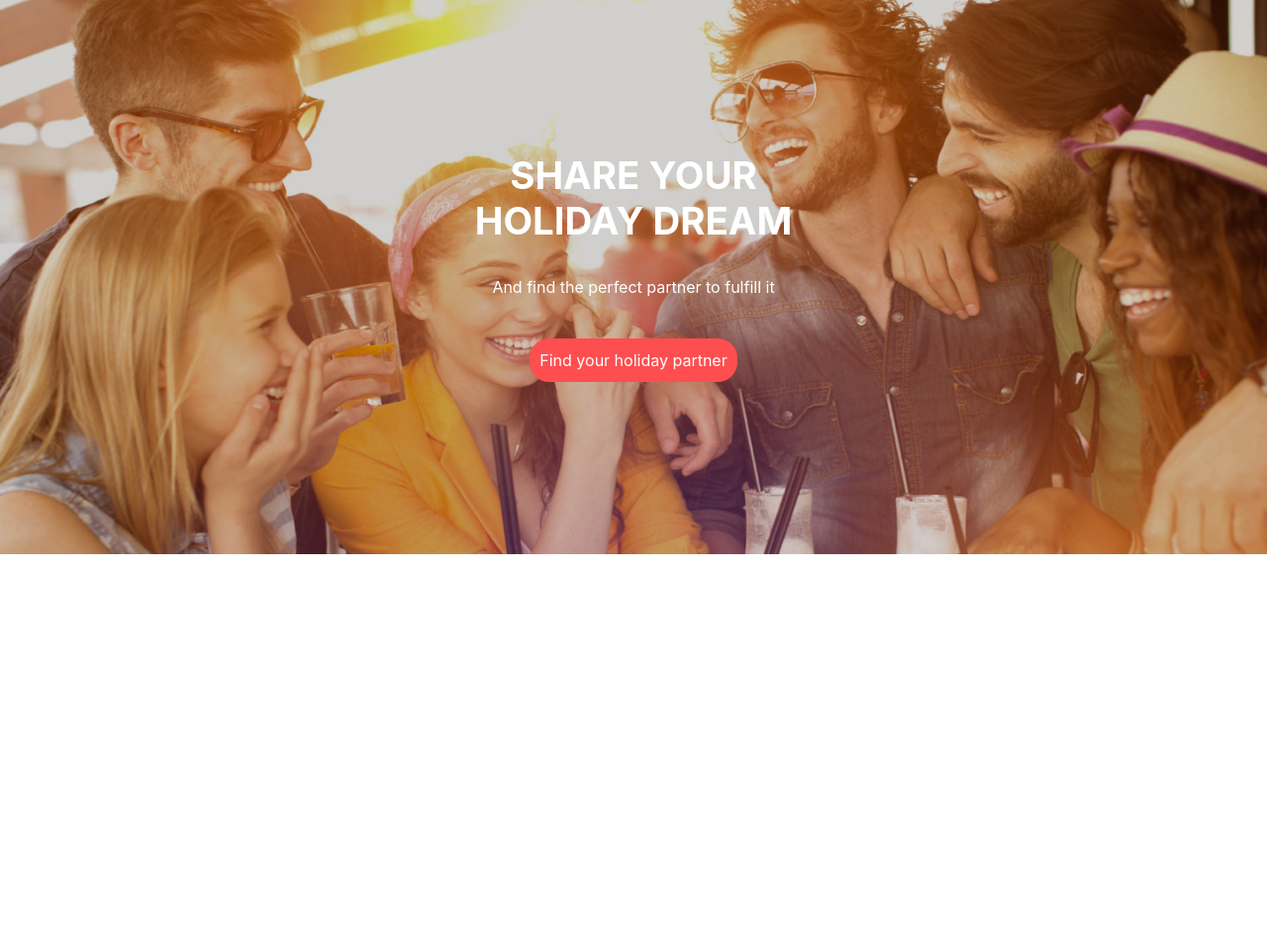
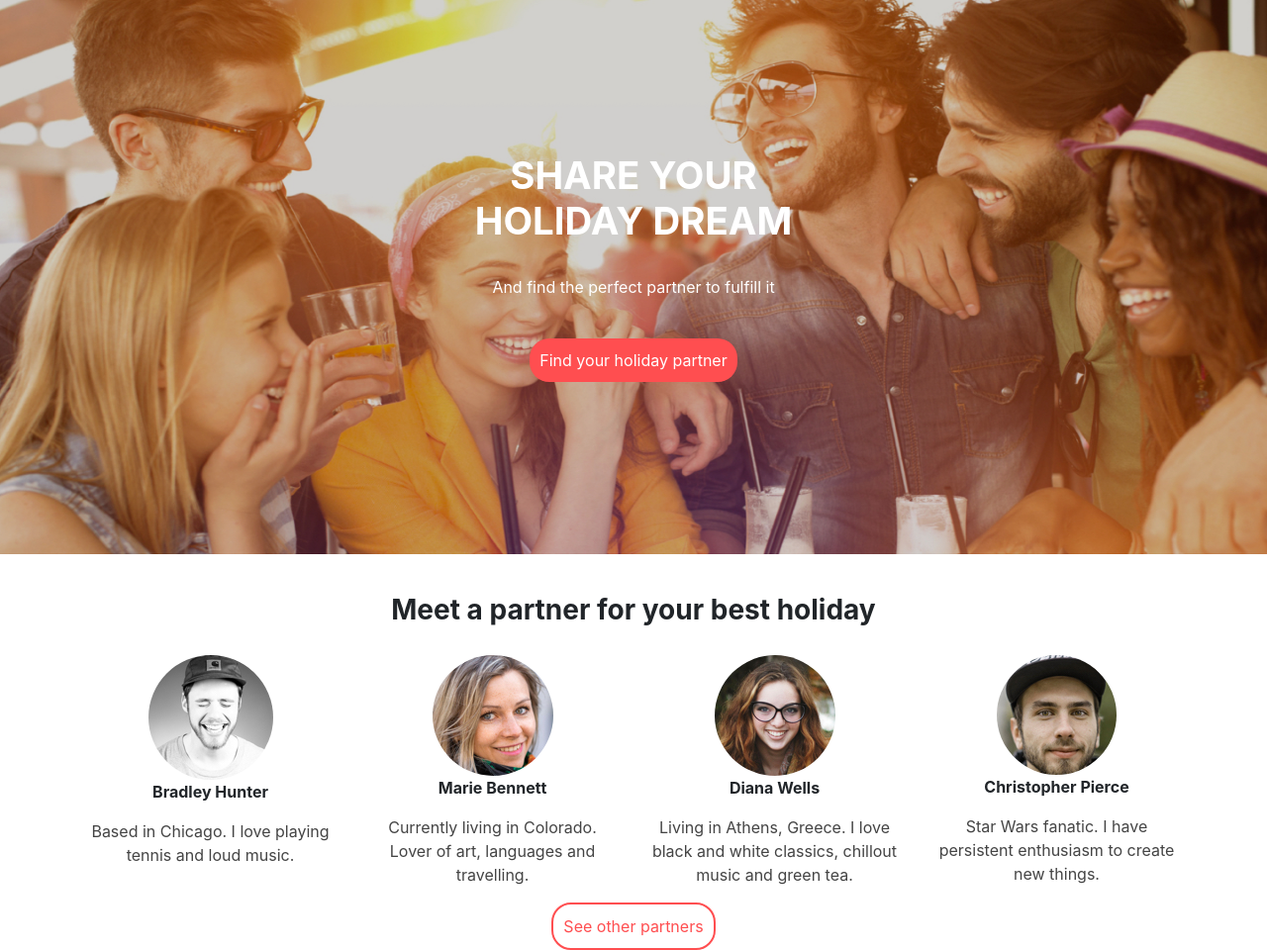
Before and after one commit to benmatela/dreamshare, a plain HTML site: page index.html in a window 1280 px wide. Shown: the whole page at 99% size. Before the commit the page ends 800 px from the top, so only its background shows below. Drawn offline with nearby package versions, Linux system fonts and the light colour scheme; a web font is replaced by a local one.

Commit message:
partners done

```diff
--- a/index.css
+++ b/index.css
@@ -33,11 +33,15 @@ button {
 
 .button-white {
     background-color: white;
-    margin: 2px;
     border-radius: 20px;
     color: #FF4E50;
+    border: 2px solid #FF4E50;
 }
 
 .grey-text {
     color: #caa0a0;
 }
+
+.dark-grey-text {
+    color : #444444
+}
--- a/index.html
+++ b/index.html
@@ -27,6 +27,34 @@
             </div>
         </div>
     </div>
+    <br>
+    <h3 class="font-weight-bold mt-3 mb-1 text-center">Meet a partner for your best holiday</h3>
+    <br>
+    <div class="container text-center">
+        <div class="row">
+            <div class="col-3 text-center">
+                <img src="assets/partner1.jpg" class="rounded-circle" alt="partner1">
+                <p class="font-weight-bold">Bradley Hunter</p>
+                <p class="dark-grey-text">Based in Chicago. I love playing tennis and loud music.</p>
+            </div>
+            <div class="col-3 text-center">
+                <img src="assets/partner2.jpg" class="rounded-circle" alt="partner2">
+                <p class="font-weight-bold">Marie Bennett</p>
+                <p class="dark-grey-text">Currently living in Colorado. Lover of art, languages and travelling.</p>
+            </div>
+            <div class="col-3 text-center">
+                <img src="assets/partner3.jpg" class="rounded-circle" alt="partner3">
+                <p class="font-weight-bold">Diana Wells</p>
+                <p class="dark-grey-text">Living in Athens, Greece. I love black and white classics, chillout music and green tea.</p>
+            </div>
+            <div class="col-3 text-center">
+                <img src="assets/partner4.jpg" class="rounded-circle" alt="partner4">
+                <p class="font-weight-bold">Christopher Pierce</p>
+                <p class="dark-grey-text">Star Wars fanatic. I have persistent enthusiasm to create new things.</p>
+            </div>
+        </div>
+        <button class="button button-white font-weight-normal">See other partners</button>
+    </div>
 
     <script src="https://code.jquery.com/jquery-3.2.1.slim.min.js"
         integrity="sha384-KJ3o2DKtIkvYIK3UENzmM7KCkRr/rE9/Qpg6aAZGJwFDMVNA/GpGFF93hXpG5KkN"
```
